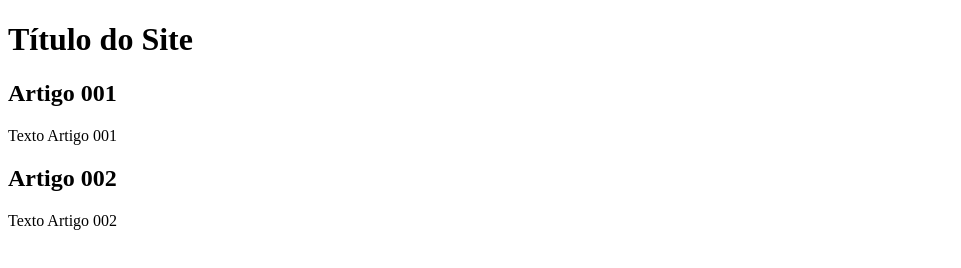
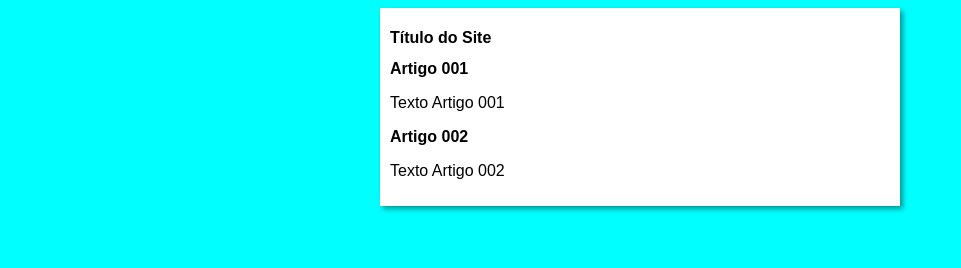
Before and after one commit to KendyOuti/projeto-site, a plain HTML site: page index.html in a window 1280 px wide. Shown: the whole page, without its empty margins (0-961 px from the left). Drawn offline with Linux system fonts and the light colour scheme.

Commit message:
iniciei o design

```diff
--- /dev/null
+++ b/estilos/style.css
@@ -0,0 +1,17 @@
+* {
+    font-family: Arial, Helvetica, sans-serif;
+    font-size: 16px;
+}
+
+body {
+    background-color: aqua;
+
+}
+
+main {
+    background-color: white;
+    width: 500px;
+    margin: auto;
+    padding: 10px;
+    box-shadow: 3px 3px 5px rgba(0, 0, 0, 0.404);
+}
--- a/index.html
+++ b/index.html
@@ -4,6 +4,7 @@
     <meta charset="UTF-8">
     <meta name="viewport" content="width=device-width, initial-scale=1.0">
     <title>Título do Site</title>
+    <link rel="stylesheet" href="estilos/style.css">
 </head>
 <body>
     <main>
```
